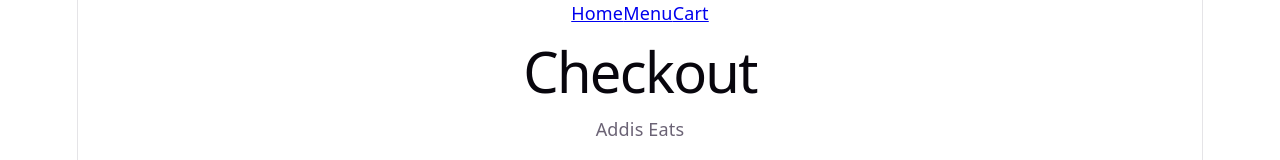
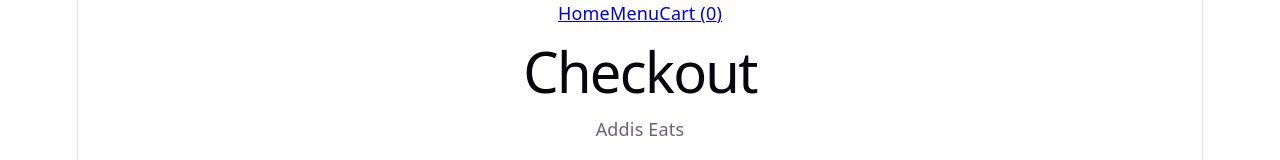
Before and after one commit to kalkidanWoldesenbet/addis-eats, a React (Vite) app: page /checkout in a window 1280 px wide. Shown: the top 160 px of the page. Built offline with nearby package versions, Linux system fonts and the light colour scheme.

Commit message:
feat: cart store with add, remove and clear

```diff
--- a/src/App.jsx
+++ b/src/App.jsx
@@ -1,6 +1,7 @@
 import { Routes,Route } from "react-router-dom"
 import Layout from "./Layout"
 import Menu from "./menu/Menu";
+import { CartProvider,useCart } from "./cart/cartStore";
 
 function Home(){return <h1>Home</h1>; }
 function DishDetail() { return <h1>Dish Detail</h1>; }
@@ -8,20 +9,27 @@ function Cart() { return <h1>Cart</h1>; }
 function Checkout() { return <h1>Checkout</h1>; }
 function NotFound() { return <h1>404 — Not Found</h1>; }
 
+
+function MenuRoute(){
+  const { addItem } = useCart();
+  return <Menu onAdd={addItem} />
+}
 function App() {
 
   return (
     <>
+      <CartProvider>
         <Routes>
           <Route path="/" element={<Layout />}>
             <Route index element={<Home />} />
-          <Route path="menu" element={<Menu onAdd={(dish) => console.log("add", dish)}/>} />
+            <Route path="menu" element={<MenuRoute />} />
             <Route path="menu/:id" element={<DishDetail />} />
             <Route path="cart" element={<Cart />} />
             <Route path="checkout" element={<Checkout />} />
             <Route path="*" element={<NotFound />} />
           </Route>
         </Routes>
+      </CartProvider>
     </>
   );
 }
--- a/src/Layout.jsx
+++ b/src/Layout.jsx
@@ -1,13 +1,17 @@
 import {Outlet, Link} from "react-router-dom"
+import { useCart } from "./cart/cartStore";
 
 function Layout() {
+  const {items} = useCart();
+  const count = items.reduce((sum, line) => sum + line.quantity, 0);
+
   return (
     <div>
       <header>
         <nav>
             <Link to="/">Home</Link>
             <Link to="/menu">Menu</Link>
-            <Link to="/cart">Cart</Link>
+            <Link to="/cart">Cart ({count})</Link>
         </nav>
       </header>
       <main>
--- /dev/null
+++ b/src/cart/cartStore.jsx
@@ -0,0 +1,46 @@
+import { createContext, useContext, useState } from "react";
+
+const CartContext = createContext(null);
+
+export function CartProvider({ children }) {
+  const [items, setItems] = useState([]); // [{ dish, quantity }]
+
+  function addItem(dish) {
+    setItems((prev) => {
+      const existing = prev.find((line) => line.dish.id === dish.id);
+      if (existing) {
+        return prev.map((line) =>
+          line.dish.id === dish.id
+            ? { ...line, quantity: line.quantity + 1 }
+            : line
+        );
+      }
+      return [...prev, { dish, quantity: 1 }];
+    });
+  }
+
+  function removeItem(dishId) {
+    setItems((prev) => prev.filter((line) => line.dish.id !== dishId));
+  }
+
+  function clearCart() {
+    setItems([]);
+  }
+
+  const total = items.reduce(
+    (sum, line) => sum + line.dish.price * line.quantity,
+    0
+  );
+
+  const value = { items, addItem, removeItem, clearCart, total };
+
+  return <CartContext.Provider value={value}>{children}</CartContext.Provider>;
+}
+
+export function useCart() {
+  const context = useContext(CartContext);
+  if (!context) {
+    throw new Error("useCart must be used inside a CartProvider");
+  }
+  return context;
+}
```
Lines whose indentation alone changed are shown as unchanged.
